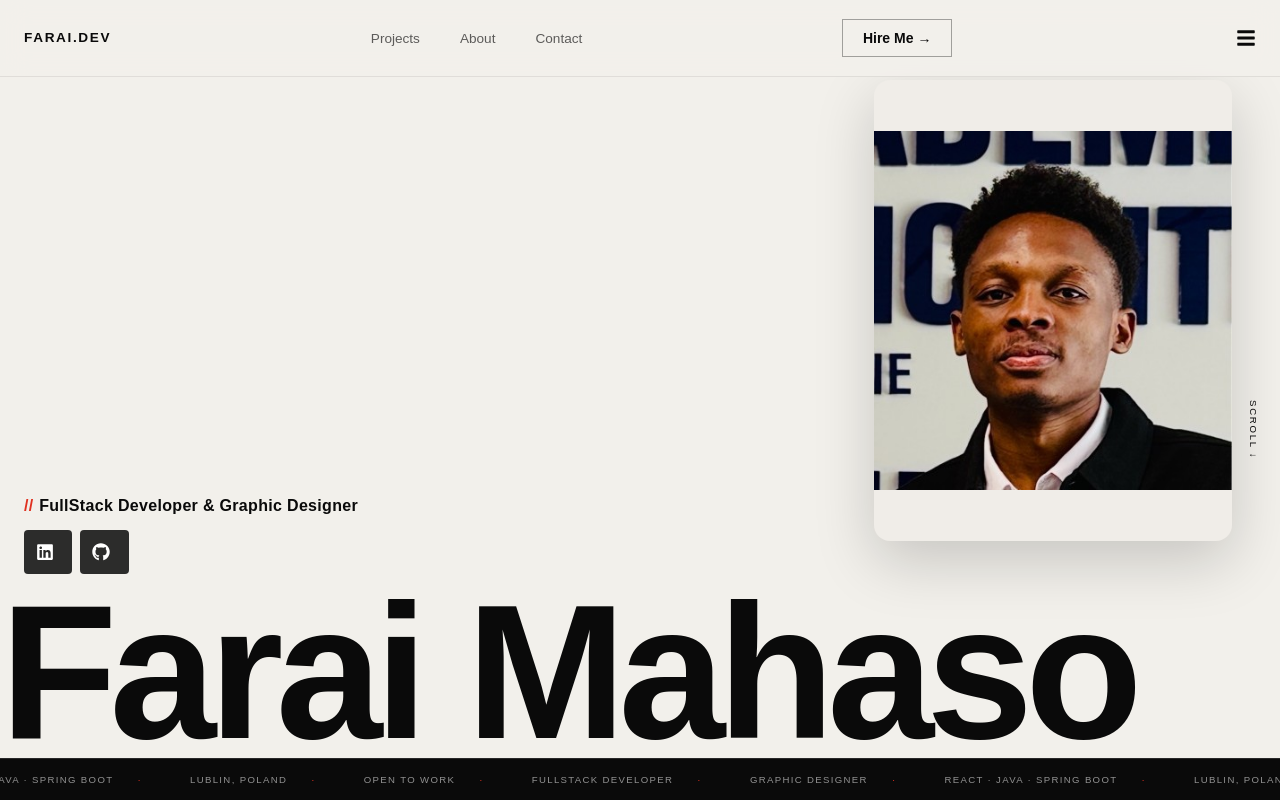
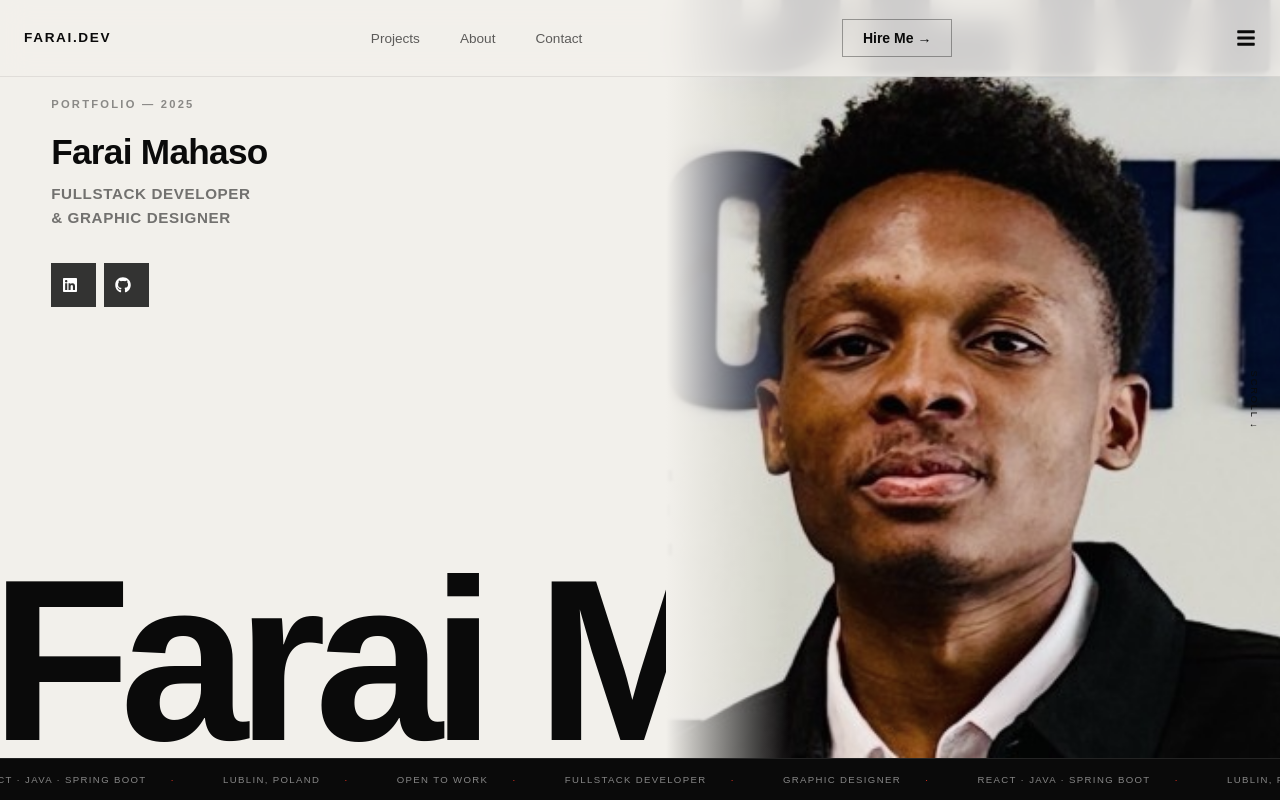
Before and after one commit to fariethedev/farai-portfolio, a React (Vite) app: page / in a window 1280 px wide. Shown: the top 800 px of the page. Built offline with nearby package versions, Linux system fonts and the light colour scheme.

Commit message:
feat: editorial hero redesign  full-height photo over giant name, matches reference layout

```diff
--- a/src/components/Header.jsx
+++ b/src/components/Header.jsx
@@ -3,8 +3,8 @@ import { motion, useScroll, useTransform } from "framer-motion";
 import { FaLinkedin, FaGithub } from "react-icons/fa";
 
 const socials = [
-  { icon: <FaLinkedin size={18} />, label: "LinkedIn", href: "https://www.linkedin.com/in/farai-mahaso-275a88267" },
-  { icon: <FaGithub size={18} />, label: "GitHub", href: "https://github.com/fariethedev" },
+  { icon: <FaLinkedin size={16} />, label: "LinkedIn", href: "https://www.linkedin.com/in/farai-mahaso-275a88267" },
+  { icon: <FaGithub size={16} />, label: "GitHub", href: "https://github.com/fariethedev" },
 ];
 
 function SliderLink({ icon, label, href }) {
@@ -20,28 +20,27 @@ function SliderLink({ icon, label, href }) {
         display: "inline-flex",
         alignItems: "center",
         overflow: "hidden",
-        background: hovered ? "#e03120" : "rgba(10,10,10,0.85)",
+        background: hovered ? "#e03120" : "rgba(10,10,10,0.82)",
         color: "#fff",
-        padding: "0.5rem 0.75rem",
+        padding: "0.5rem 0.7rem",
         gap: "0.4rem",
         textDecoration: "none",
         fontFamily: "'Poppins', sans-serif",
         fontWeight: 700,
-        fontSize: "0.72rem",
-        letterSpacing: "0.07em",
+        fontSize: "0.7rem",
+        letterSpacing: "0.08em",
         textTransform: "uppercase",
-        transition: "background 0.25s",
+        transition: "background 0.22s",
         whiteSpace: "nowrap",
         cursor: "pointer",
-        minHeight: "44px", // touch target
-        borderRadius: "4px",
+        minHeight: "44px",
       }}
     >
       <span style={{ display: "flex", flexShrink: 0 }}>{icon}</span>
       <motion.span
         initial={{ width: 0, opacity: 0 }}
         animate={{ width: hovered ? "auto" : 0, opacity: hovered ? 1 : 0 }}
-        transition={{ duration: 0.25, ease: "easeInOut" }}
+        transition={{ duration: 0.22, ease: "easeInOut" }}
         style={{ display: "inline-block", overflow: "hidden" }}
       >
         {label}
@@ -61,41 +60,32 @@ const tickerItems = [
 function Ticker() {
   const repeated = [...tickerItems, ...tickerItems, ...tickerItems, ...tickerItems];
   return (
-    <div
-      style={{
+    <div style={{
       background: "#0a0a0a",
-        borderTop: "1px solid rgba(255,255,255,0.12)",
+      borderTop: "1px solid rgba(255,255,255,0.1)",
       overflow: "hidden",
       position: "absolute",
-        bottom: 0,
-        left: 0,
-        right: 0,
-        zIndex: 20,
+      bottom: 0, left: 0, right: 0,
+      zIndex: 30,
       height: "2.6rem",
       display: "flex",
       alignItems: "center",
-        flexShrink: 0,
-      }}
-    >
+    }}>
       <motion.div
         animate={{ x: ["0%", "-50%"] }}
-        transition={{ repeat: Infinity, duration: 28, ease: "linear" }}
+        transition={{ repeat: Infinity, duration: 30, ease: "linear" }}
         style={{ display: "flex", whiteSpace: "nowrap", willChange: "transform" }}
       >
         {repeated.map((item, i) => (
-          <span
-            key={i}
-            style={{
+          <span key={i} style={{
             fontFamily: "'Poppins', sans-serif",
             fontSize: "0.6rem",
             letterSpacing: "0.14em",
             textTransform: "uppercase",
-              color: "rgba(255,255,255,0.55)",
+            color: "rgba(255,255,255,0.5)",
             padding: "0 1.5rem",
-            }}
-          >
-            {item}
-            <span style={{ color: "#e03120", marginLeft: "1.5rem" }}>·</span>
+          }}>
+            {item}<span style={{ color: "#e03120", marginLeft: "1.5rem" }}>·</span>
           </span>
         ))}
       </motion.div>
@@ -107,34 +97,196 @@ export default function Header() {
   const sectionRef = useRef(null);
   const { scrollY } = useScroll();
 
-  const nameY = useTransform(scrollY, [0, 500], [0, -120]);
-  const nameOp = useTransform(scrollY, [0, 350], [1, 0]);
-  const imgY = useTransform(scrollY, [0, 500], [0, -60]);
-  const imgOp = useTransform(scrollY, [0, 300], [1, 0]);
+  // Scroll-driven parallax
+  const contentY = useTransform(scrollY, [0, 500], [0, -100]);
+  const contentOp = useTransform(scrollY, [0, 350], [1, 0]);
+  const photoY = useTransform(scrollY, [0, 500], [0, -60]);
+  const photoOp = useTransform(scrollY, [0, 400], [1, 0]);
+  const nameY = useTransform(scrollY, [0, 500], [0, -130]);
+  const nameOp = useTransform(scrollY, [0, 380], [1, 0]);
 
   return (
     <section
       ref={sectionRef}
       style={{ background: "var(--off-white)", overflowX: "hidden" }}
-      className="relative w-full min-h-screen flex flex-col overflow-hidden"
+      className="relative w-full overflow-hidden"
+    /* Fixed full-viewport height */
     >
-      {/* ═══════════════ MOBILE LAYOUT (< md) ═══════════════ */}
-      <div className="md:hidden flex flex-col h-screen relative">
-        {/* Photo — top half, rounded bottom corners */}
+      {/* ════════════════ DESKTOP (≥ 768px) ════════════════ */}
+      <div
+        className="hidden md:block relative w-full"
+        style={{ height: "100vh", minHeight: "600px" }}
+      >
+        {/* ── Full-height photo, RIGHT side, z-index above name ── */}
+        <motion.div
+          initial={{ opacity: 0, x: 30 }}
+          animate={{ opacity: 1, x: 0 }}
+          transition={{ duration: 1.0, ease: "easeOut" }}
+          style={{
+            position: "absolute",
+            top: 0,
+            right: 0,
+            /* Photo takes up right ~48% */
+            width: "48%",
+            /* Only goes down to where ticker begins */
+            height: "calc(100% - 2.6rem)",
+            zIndex: 10, /* ON TOP of the name text */
+            y: photoY,
+            opacity: photoOp,
+          }}
+        >
+          <img
+            src="/images/FARAIIMAGE.jpg"
+            alt="Farai Mahaso"
+            style={{
+              width: "100%",
+              height: "100%",
+              objectFit: "cover",
+              objectPosition: "center top",
+              filter: "grayscale(20%)",
+              display: "block",
+            }}
+          />
+          {/* Subtle left-side fade so name bleeds through at the bottom */}
+          <div style={{
+            position: "absolute",
+            inset: 0,
+            background: "linear-gradient(to right, var(--off-white) 0%, transparent 20%)",
+            pointerEvents: "none",
+          }} />
+        </motion.div>
+
+        {/* ── Upper-left: name tag + role + socials ── */}
         <motion.div
           initial={{ opacity: 0, y: -20 }}
           animate={{ opacity: 1, y: 0 }}
-          transition={{ duration: 0.9, ease: "easeOut" }}
-          style={{ opacity: imgOp, y: imgY }}
-          className="relative w-full"
-          style2={{ flex: "0 0 55%" }}
+          transition={{ delay: 0.3, duration: 0.8, ease: [0.16, 1, 0.3, 1] }}
+          style={{
+            position: "absolute",
+            top: "clamp(5rem, 12vh, 8rem)",
+            left: "clamp(1.5rem, 4vw, 4rem)",
+            zIndex: 20,
+            y: contentY,
+            opacity: contentOp,
+          }}
+        >
+          {/* Small label */}
+          <p style={{
+            fontFamily: "'Poppins', sans-serif",
+            fontSize: "0.7rem",
+            fontWeight: 600,
+            letterSpacing: "0.2em",
+            textTransform: "uppercase",
+            color: "rgba(10,10,10,0.45)",
+            marginBottom: "1.2rem",
+          }}>
+            Portfolio — 2025
+          </p>
+
+          {/* Role headline — editorial, bold, left-aligned */}
+          <h2 style={{
+            fontFamily: "'Poppins', sans-serif",
+            fontWeight: 800,
+            fontSize: "clamp(1.4rem, 3vw, 2.2rem)",
+            lineHeight: 1.15,
+            color: "#0a0a0a",
+            letterSpacing: "-0.02em",
+            marginBottom: "0.6rem",
+            maxWidth: "360px",
+          }}>
+            Farai Mahaso
+          </h2>
+
+          <p style={{
+            fontFamily: "'Poppins', sans-serif",
+            fontWeight: 700,
+            fontSize: "clamp(0.75rem, 1.2vw, 0.95rem)",
+            letterSpacing: "0.04em",
+            textTransform: "uppercase",
+            color: "#0a0a0a",
+            opacity: 0.55,
+            marginBottom: "2rem",
+            lineHeight: 1.6,
+          }}>
+            FullStack Developer<br />&amp; Graphic Designer
+          </p>
+
+          {/* Social slide-reveal buttons */}
+          <div style={{ display: "flex", gap: "0.5rem" }}>
+            {socials.map((s) => (
+              <SliderLink key={s.label} icon={s.icon} label={s.label} href={s.href} />
+            ))}
+          </div>
+        </motion.div>
+
+        {/* ── Scroll hint — vertical right ── */}
+        <motion.p
+          initial={{ opacity: 0 }}
+          animate={{ opacity: 1 }}
+          transition={{ delay: 1.2 }}
+          style={{
+            position: "absolute",
+            right: "1.25rem",
+            top: "50%",
+            transform: "translateY(-50%)",
+            writingMode: "vertical-rl",
+            fontSize: "0.58rem",
+            letterSpacing: "0.2em",
+            textTransform: "uppercase",
+            color: "#0a0a0a",
+            opacity: 0.3,
+            fontFamily: "'Poppins', sans-serif",
+            zIndex: 20,
+          }}
+        >
+          Scroll ↓
+        </motion.p>
+
+        {/* ── Giant overflowing name — BEHIND photo ── */}
+        <motion.h1
+          initial={{ y: 80, opacity: 0 }}
+          animate={{ y: 0, opacity: 1 }}
+          transition={{ duration: 1.0, ease: [0.16, 1, 0.3, 1] }}
+          style={{
+            position: "absolute",
+            bottom: "2.6rem",   /* sit just above ticker */
+            left: "-0.04em",
+            zIndex: 5,          /* BEHIND photo (z:10) but above bg */
+            fontFamily: "'Poppins', sans-serif",
+            fontWeight: 900,
+            fontSize: "clamp(5rem, 18vw, 18rem)",
+            lineHeight: 0.85,
+            color: "#0a0a0a",
+            letterSpacing: "-0.05em",
+            whiteSpace: "nowrap",
+            userSelect: "none",
+            pointerEvents: "none",
+            y: nameY,
+            opacity: nameOp,
+          }}
+        >
+          Farai Mahaso
+        </motion.h1>
+
+        <Ticker />
+      </div>
+
+      {/* ════════════════ MOBILE (< 768px) ════════════════ */}
+      <div
+        className="md:hidden flex flex-col relative"
+        style={{ height: "100svh", minHeight: "580px" }}
+      >
+        {/* Photo — top portion, object-cover portrait */}
+        <motion.div
+          initial={{ opacity: 0 }}
+          animate={{ opacity: 1 }}
+          transition={{ duration: 0.9 }}
+          style={{ opacity: photoOp, y: photoY, position: "relative", flex: "0 0 54%" }}
         >
           <div style={{
-            height: "52vmax",
-            maxHeight: "55vh",
-            borderRadius: "0 0 20px 20px",
+            width: "100%",
+            height: "100%",
             overflow: "hidden",
-            background: "#f0ede8",
           }}>
             <img
               src="/images/FARAIIMAGE.jpg"
@@ -144,55 +296,50 @@ export default function Header() {
                 height: "100%",
                 objectFit: "cover",
                 objectPosition: "center top",
+                filter: "grayscale(10%)",
+                display: "block",
               }}
             />
+            {/* Bottom fade into off-white */}
+            <div style={{
+              position: "absolute",
+              bottom: 0, left: 0, right: 0,
+              height: "35%",
+              background: "linear-gradient(to bottom, transparent, var(--off-white))",
+            }} />
           </div>
         </motion.div>
 
-        {/* Bottom content block */}
+        {/* Bottom content */}
         <motion.div
-          style={{ opacity: nameOp, y: nameY, flex: 1 }}
-          className="flex flex-col justify-end pb-12 px-4"
+          style={{ opacity: contentOp, y: contentY, flex: 1, display: "flex", flexDirection: "column", justifyContent: "flex-end", padding: "0 1.25rem 2.8rem" }}
         >
-          {/* Role text */}
           <motion.p
-            initial={{ opacity: 0, y: 10 }}
-            animate={{ opacity: 1, y: 0 }}
-            transition={{ delay: 0.3, duration: 0.6 }}
-            style={{
-              fontFamily: "'Poppins', sans-serif",
-              fontSize: "0.78rem",
-              fontWeight: 700,
-              letterSpacing: "0.04em",
-              color: "#0a0a0a",
-              marginBottom: "10px",
-            }}
+            initial={{ opacity: 0, y: 8 }} animate={{ opacity: 1, y: 0 }}
+            transition={{ delay: 0.25, duration: 0.6 }}
+            style={{ fontFamily: "'Poppins', sans-serif", fontSize: "0.72rem", fontWeight: 700, letterSpacing: "0.04em", color: "#0a0a0a", marginBottom: "8px" }}
           >
             <span style={{ color: "#e03120", marginRight: "0.3rem" }}>//</span>
             FullStack Developer &amp; Graphic Designer
           </motion.p>
 
-          {/* Social icons */}
           <motion.div
-            initial={{ opacity: 0, y: 10 }}
-            animate={{ opacity: 1, y: 0 }}
-            transition={{ delay: 0.45, duration: 0.6 }}
-            className="flex gap-2 mb-3"
+            initial={{ opacity: 0, y: 8 }} animate={{ opacity: 1, y: 0 }}
+            transition={{ delay: 0.38, duration: 0.6 }}
+            style={{ display: "flex", gap: "0.45rem", marginBottom: "10px" }}
           >
             {socials.map((s) => (
               <SliderLink key={s.label} icon={s.icon} label={s.label} href={s.href} />
             ))}
           </motion.div>
 
-          {/* Name */}
           <motion.h1
-            initial={{ opacity: 0, y: 30 }}
-            animate={{ opacity: 1, y: 0 }}
-            transition={{ duration: 0.8, ease: [0.16, 1, 0.3, 1] }}
+            initial={{ y: 30, opacity: 0 }} animate={{ y: 0, opacity: 1 }}
+            transition={{ duration: 0.85, ease: [0.16, 1, 0.3, 1] }}
             style={{
               fontFamily: "'Poppins', sans-serif",
               fontWeight: 900,
-              fontSize: "clamp(3rem, 12vw, 5rem)",
+              fontSize: "clamp(2.8rem, 11vw, 4.5rem)",
               lineHeight: 0.92,
               color: "#0a0a0a",
               letterSpacing: "-0.04em",
@@ -205,127 +352,6 @@ export default function Header() {
 
         <Ticker />
       </div>
-
-      {/* ═══════════════ DESKTOP LAYOUT (>= md) ═══════════════ */}
-      <div className="hidden md:block relative w-full min-h-screen">
-        {/* Photo — standalone rounded card, top-right */}
-        <motion.div
-          initial={{ opacity: 0, scale: 0.97 }}
-          animate={{ opacity: 1, scale: 1 }}
-          transition={{ duration: 1.0, ease: "easeOut" }}
-          style={{
-            position: "absolute",
-            top: "5rem",
-            right: "3rem",
-            width: "clamp(200px, 28vw, 380px)",
-            height: "clamp(240px, 36vw, 480px)",
-            zIndex: 5,
-            borderRadius: "16px",
-            overflow: "hidden",
-            boxShadow: "0 20px 60px rgba(0,0,0,0.18)",
-            background: "#f0ede8",
-            y: imgY,
-            opacity: imgOp,
-          }}
-        >
-          <img
-            src="/images/FARAIIMAGE.jpg"
-            alt="Farai Mahaso"
-            style={{ width: "100%", height: "100%", objectFit: "contain", objectPosition: "center center" }}
-          />
-        </motion.div>
-
-        {/* Bottom stack: role + social + name */}
-        <motion.div
-          style={{
-            position: "absolute",
-            bottom: "2.6rem",
-            left: 0,
-            right: 0,
-            zIndex: 15,
-            display: "flex",
-            flexDirection: "column",
-            gap: "12px",
-            y: nameY,
-            opacity: nameOp,
-          }}
-        >
-          <motion.p
-            initial={{ opacity: 0, y: 10 }}
-            animate={{ opacity: 1, y: 0 }}
-            transition={{ delay: 0.4, duration: 0.6 }}
-            style={{
-              fontFamily: "'Poppins', sans-serif",
-              fontSize: "clamp(0.8rem, 1.3vw, 1rem)",
-              fontWeight: 700,
-              letterSpacing: "0.02em",
-              color: "#0a0a0a",
-              whiteSpace: "nowrap",
-              paddingLeft: "1.5rem",
-              margin: 0,
-            }}
-          >
-            <span style={{ color: "#e03120", marginRight: "0.35rem" }}>//</span>
-            FullStack Developer &amp; Graphic Designer
-          </motion.p>
-
-          <motion.div
-            initial={{ opacity: 0, y: 10 }}
-            animate={{ opacity: 1, y: 0 }}
-            transition={{ delay: 0.6, duration: 0.6 }}
-            style={{ display: "flex", gap: "0.5rem", paddingLeft: "1.5rem" }}
-          >
-            {socials.map((s) => (
-              <SliderLink key={s.label} icon={s.icon} label={s.label} href={s.href} />
-            ))}
-          </motion.div>
-
-          <motion.h1
-            initial={{ y: 60, opacity: 0 }}
-            animate={{ y: 0, opacity: 1 }}
-            transition={{ duration: 0.9, ease: [0.16, 1, 0.3, 1] }}
-            style={{
-              fontFamily: "'Poppins', sans-serif",
-              fontWeight: 900,
-              fontSize: "clamp(4.5rem, 15vw, 15rem)",
-              lineHeight: 0.9,
-              color: "#0a0a0a",
-              letterSpacing: "-0.04em",
-              whiteSpace: "nowrap",
-              userSelect: "none",
-              margin: 0,
-              padding: 0,
-              pointerEvents: "none",
-            }}
-          >
-            Farai Mahaso
-          </motion.h1>
-        </motion.div>
-
-        {/* Scroll hint */}
-        <motion.div
-          initial={{ opacity: 0 }}
-          animate={{ opacity: 1 }}
-          transition={{ delay: 1.1 }}
-          style={{
-            position: "absolute",
-            top: "50%",
-            right: "1.25rem",
-            zIndex: 10,
-            writingMode: "vertical-rl",
-            fontSize: "0.6rem",
-            letterSpacing: "0.18em",
-            color: "#0a0a0a",
-            textTransform: "uppercase",
-            opacity: 0.35,
-            fontFamily: "'Poppins', sans-serif",
-          }}
-        >
-          Scroll ↓
-        </motion.div>
-
-        <Ticker />
-      </div>
     </section>
   );
 }
```
Lines whose indentation alone changed are shown as unchanged.
